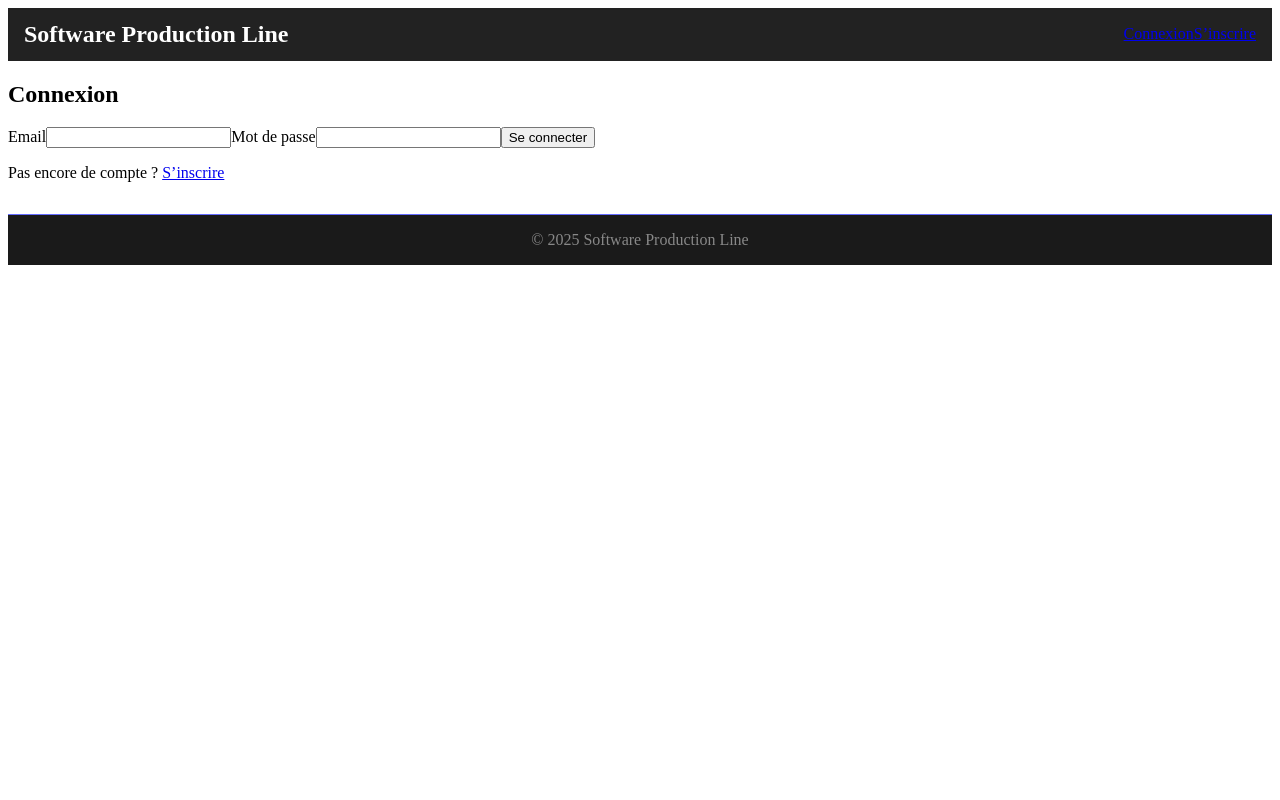
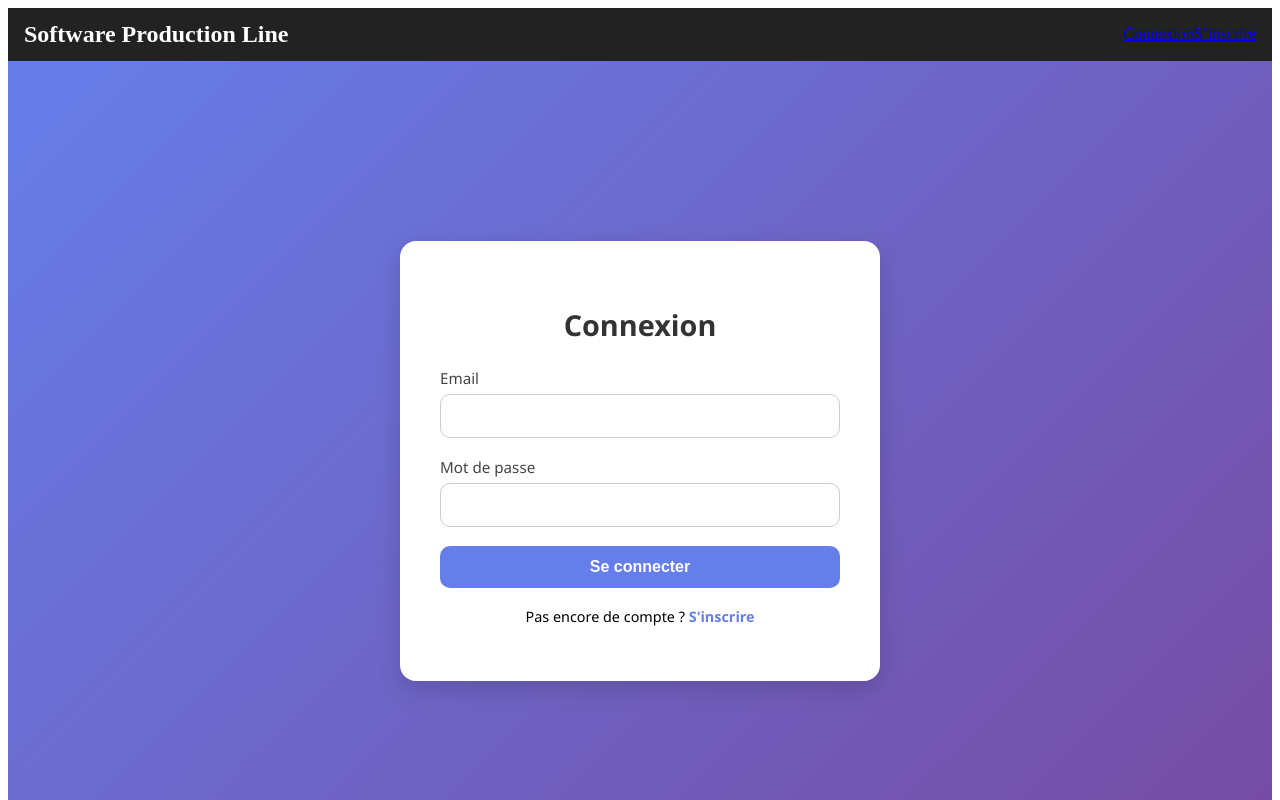
Before and after one commit to Raphael716/projet_final_devApp, a React (Vite) app in the folder SPL/: page /login in a window 1280 px wide. Shown: the top 800 px of the page. Built offline with nearby package versions, Linux system fonts and the light colour scheme.

Commit message:
css login

```diff
--- /dev/null
+++ b/SPL/src/Login.css
@@ -0,0 +1,109 @@
+/* Conteneur global */
+.auth-container {
+  min-height: 100vh;
+  display: flex;
+  justify-content: center;
+  align-items: center;
+  background: linear-gradient(135deg, #667eea, #764ba2);
+  font-family: 'Segoe UI', Tahoma, Geneva, Verdana, sans-serif;
+}
+
+/* Carte centrale */
+.auth-card {
+  background: #fff;
+  padding: 2.5rem;
+  border-radius: 16px;
+  box-shadow: 0 8px 24px rgba(0,0,0,0.15);
+  width: 100%;
+  max-width: 400px;
+  animation: fadeIn 0.6s ease-out;
+}
+
+/* Animation d’apparition */
+@keyframes fadeIn {
+  from { opacity: 0; transform: translateY(20px); }
+  to   { opacity: 1; transform: translateY(0); }
+}
+
+.auth-card h2 {
+  margin-bottom: 1.5rem;
+  text-align: center;
+  font-size: 1.8rem;
+  color: #333;
+}
+
+/* Formulaire */
+.auth-form label {
+  display: flex;
+  flex-direction: column;
+  margin-bottom: 1.2rem;
+  font-size: 0.95rem;
+  color: #444;
+}
+
+.auth-form input {
+  margin-top: 6px;
+  padding: 12px;
+  border: 1px solid #ccc;
+  border-radius: 10px;
+  font-size: 1rem;
+  transition: border-color 0.3s;
+}
+
+.auth-form input:focus {
+  border-color: #667eea;
+  outline: none;
+}
+
+/* Message d’erreur */
+.auth-error {
+  background: #ffe5e5;
+  color: #d62828;
+  padding: 10px;
+  border-radius: 8px;
+  margin-bottom: 1rem;
+  font-size: 0.9rem;
+  text-align: center;
+}
+
+/* Bouton */
+.auth-form button {
+  width: 100%;
+  padding: 12px;
+  background: #667eea;
+  border: none;
+  border-radius: 10px;
+  color: #fff;
+  font-weight: bold;
+  font-size: 1rem;
+  cursor: pointer;
+  transition: background 0.3s, transform 0.2s;
+}
+
+.auth-form button:hover:not(:disabled) {
+  background: #5563d6;
+  transform: translateY(-2px);
+}
+
+.auth-form button:disabled {
+  background: #aaa;
+  cursor: not-allowed;
+}
+
+/* Texte alternatif */
+.auth-alt {
+  margin-top: 1.2rem;
+  text-align: center;
+  font-size: 0.9rem;
+}
+
+.auth-alt a {
+  color: #667eea;
+  font-weight: 600;
+  text-decoration: none;
+  transition: color 0.2s;
+}
+
+.auth-alt a:hover {
+  color: #4b56c0;
+}
--- a/SPL/src/Login.tsx
+++ b/SPL/src/Login.tsx
@@ -1,6 +1,7 @@
 import { useState, useContext } from "react";
 import { Link, useNavigate } from "react-router-dom";
 import { AuthContext } from "./AuthContext";
+import "./Login.css";
 
 export default function Login() {
   const nav = useNavigate();
@@ -41,10 +42,11 @@ export default function Login() {
   };
 
   return (
-    <main className="login-container">
+    <main className="auth-container">
+      <div className="auth-card">
         <h2>Connexion</h2>
 
-      <form onSubmit={submit} className="login-form">
+        <form onSubmit={submit} className="auth-form">
           <label>
             <span>Email</span>
             <input
@@ -67,16 +69,17 @@ export default function Login() {
             />
           </label>
 
-        {error && <div className="error">{error}</div>}
+          {error && <div className="auth-error">{error}</div>}
 
           <button type="submit" disabled={loading}>
             {loading ? "Connexion..." : "Se connecter"}
           </button>
 
-        <p className="login-alt">
-          Pas encore de compte ? <Link to="/signup">S’inscrire</Link>
+          <p className="auth-alt">
+            Pas encore de compte ? <Link to="/signup">S'inscrire</Link>
           </p>
         </form>
+      </div>
     </main>
   );
 }
```
Lines whose indentation alone changed are shown as unchanged.
